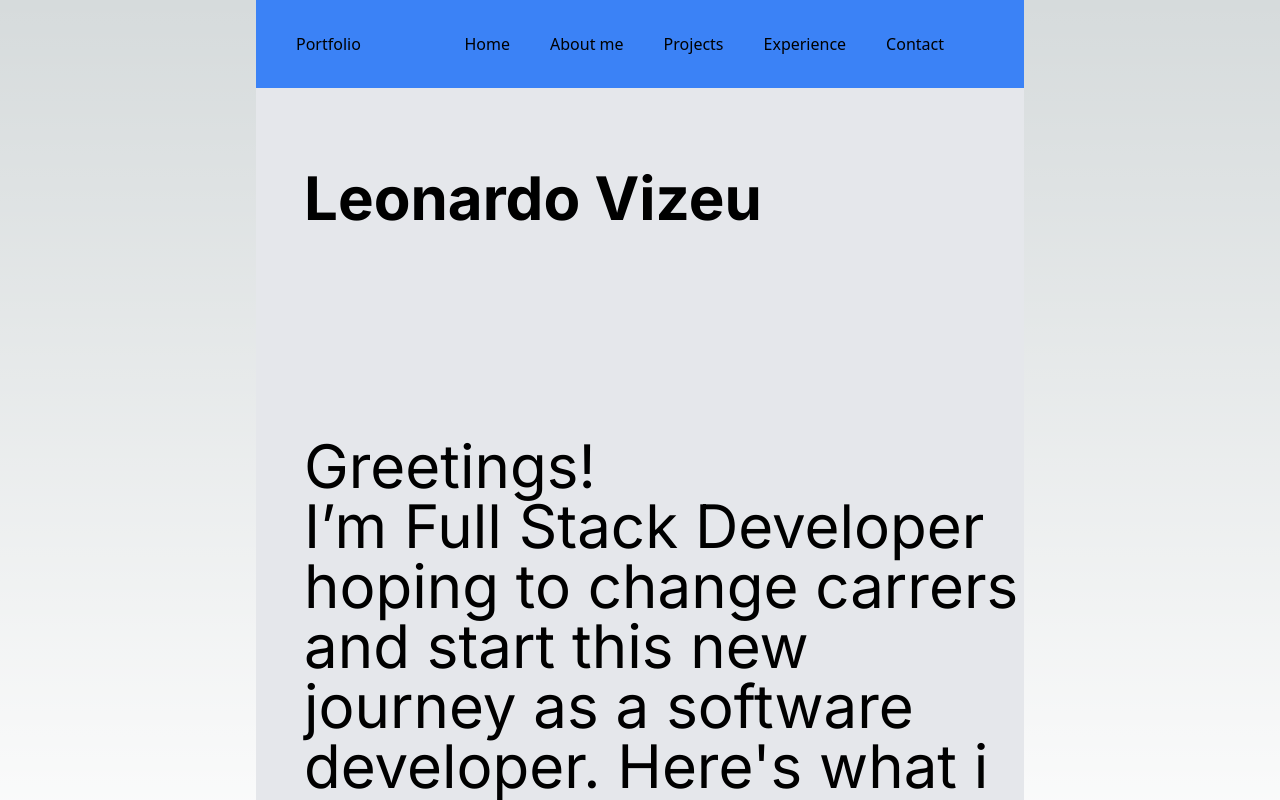
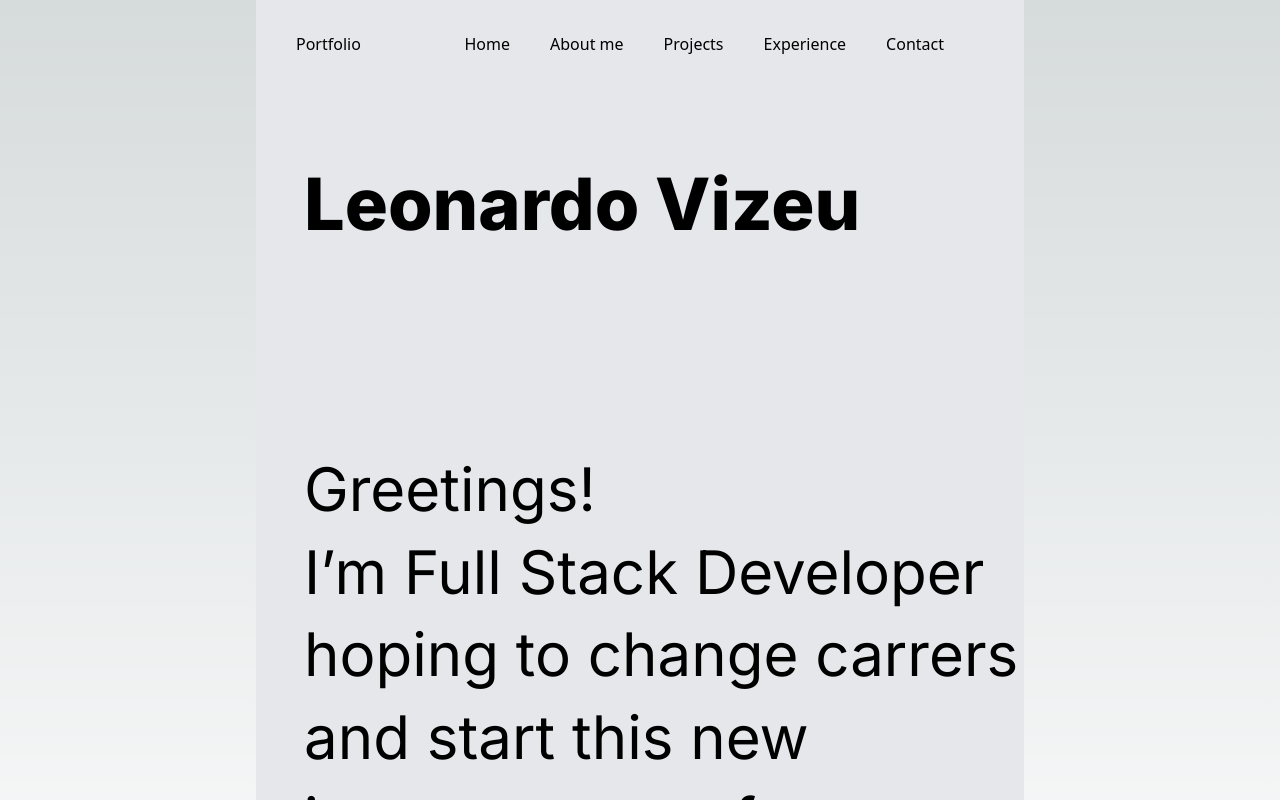
Before and after one commit to leovizeu/portfolio-vizeu, a Next.js app: page / in a window 1280 px wide. Shown: the top 800 px of the page. Built offline with nearby package versions, Linux system fonts and the light colour scheme.

Commit message:
finishing some stuff

```diff
--- a/src/app/Components/Hero.tsx
+++ b/src/app/Components/Hero.tsx
@@ -1,6 +1,6 @@
 "use client";
 
-import { CustomButtom } from "./index"
+import { CustomButtom } from "."
 
 function Hero() {
     const handleScroll = () => {
@@ -9,8 +9,8 @@ function Hero() {
 
     return (
         <div className="bg-gray-200">
-            <h1 className="text-black text-6xl font-bold pt-20 pl-12">Leonardo Vizeu</h1>
-            <p className="text-black text-6xl pt-52 pl-12">
+            <h1 className="text-black text-7xl font-extrabold pt-20 pl-12">Leonardo Vizeu</h1>
+            <p className="text-black text-6xl pt-52 pl-12 leading-snug">
                     Greetings! <br />
                     I’m Full Stack Developer hoping to change carrers and start this new journey as a software developer. Here's what i do:
                 </p>
--- a/src/app/Components/MyHeader.tsx
+++ b/src/app/Components/MyHeader.tsx
@@ -8,11 +8,11 @@ function classNames(...classes: any[]) {
 
 function MyHeader() {
     return (
-        <header className='font-sans py-8 bg-blue-500'>
+        <header className='font-sans py-8'>
             <div className="flex justify-start absolute">
                 <p className="font-medium text-black pl-10">Portfolio</p>
             </div>
-            <ul className='flex justify-end font-medium gap-10 pr-10'>
+            <ul className='flex justify-end font-light gap-10 pr-10'>
                 <li className="text-black hover:text-gray-500"><a href="#">Home</a></li>
                 <li className="text-black hover:text-gray-500"><a href="#">About me</a></li>
                 <li className="text-black hover:text-gray-500"><a href="#">Projects</a></li>
--- /dev/null
+++ b/src/app/Components/Projects.tsx
@@ -0,0 +1,9 @@
+import React from 'react'
+
+function Projects() {
+  return (
+    <div>Projects</div>
+  )
+}
+
+export default Projects
```
